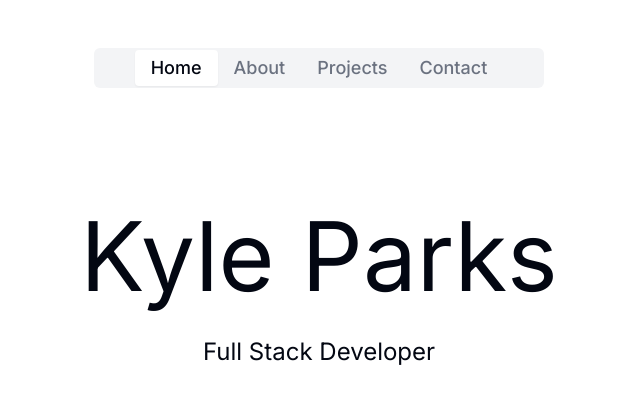
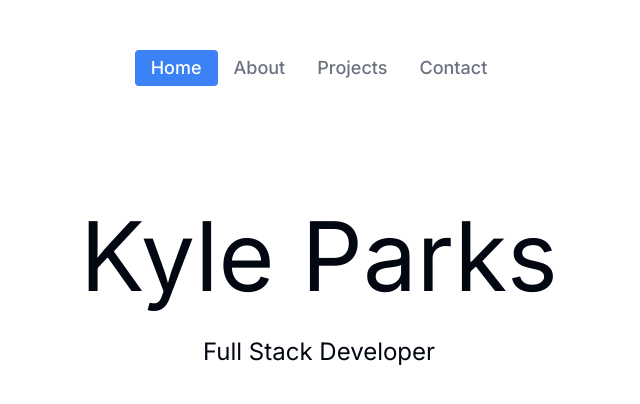
Before and after one commit to Goobber33/Portfolio-v4, a Next.js app: page / in a window 1280 px wide. Shown: the top 404 px of the page, without its empty margins (321-961 px from the left). Built offline with nearby package versions, Linux system fonts and the light colour scheme.

Commit message:
Changed the active tab color

```diff
--- a/app/layout.tsx
+++ b/app/layout.tsx
@@ -5,7 +5,7 @@
 const inter = Inter({ subsets: ["latin"] });
 
 export const metadata: Metadata = {
-  title: "Create Next App",
+  title: "Kyle Parks Portfolio",
   description: "Generated by create next app",
 };
 
--- a/components/ui/tabs.tsx
+++ b/components/ui/tabs.tsx
@@ -14,7 +14,7 @@
   <TabsPrimitive.List
     ref={ref}
     className={cn(
-      "inline-flex h-10 items-center justify-center rounded-md bg-muted p-1 text-muted-foreground",
+      "inline-flex h-10 items-center justify-center rounded-md p-1 text-muted-foreground",
       className
     )}
     {...props}
@@ -29,13 +29,15 @@
   <TabsPrimitive.Trigger
     ref={ref}
     className={cn(
-      "inline-flex items-center justify-center whitespace-nowrap rounded-sm px-3 py-1.5 text-sm font-medium ring-offset-background transition-all focus-visible:outline-none focus-visible:ring-2 focus-visible:ring-ring focus-visible:ring-offset-2 disabled:pointer-events-none disabled:opacity-50 data-[state=active]:bg-background data-[state=active]:text-foreground data-[state=active]:shadow-sm",
+      "inline-flex items-center justify-center whitespace-nowrap rounded-sm px-3 py-1.5 text-sm font-medium ring-offset-background transition-all focus-visible:outline-none focus-visible:ring-2 focus-visible:ring-ring focus-visible:ring-offset-2 disabled:pointer-events-none disabled:opacity-50",
+      "data-[state=active]:bg-blue-500 data-[state=active]:text-white", // Adjusted for active state
       className
     )}
     {...props}
   />
 ))
-TabsTrigger.displayName = TabsPrimitive.Trigger.displayName
+TabsTrigger.displayName = TabsPrimitive.Trigger.displayName;
+
 
 const TabsContent = React.forwardRef<
   React.ElementRef<typeof TabsPrimitive.Content>,
```
